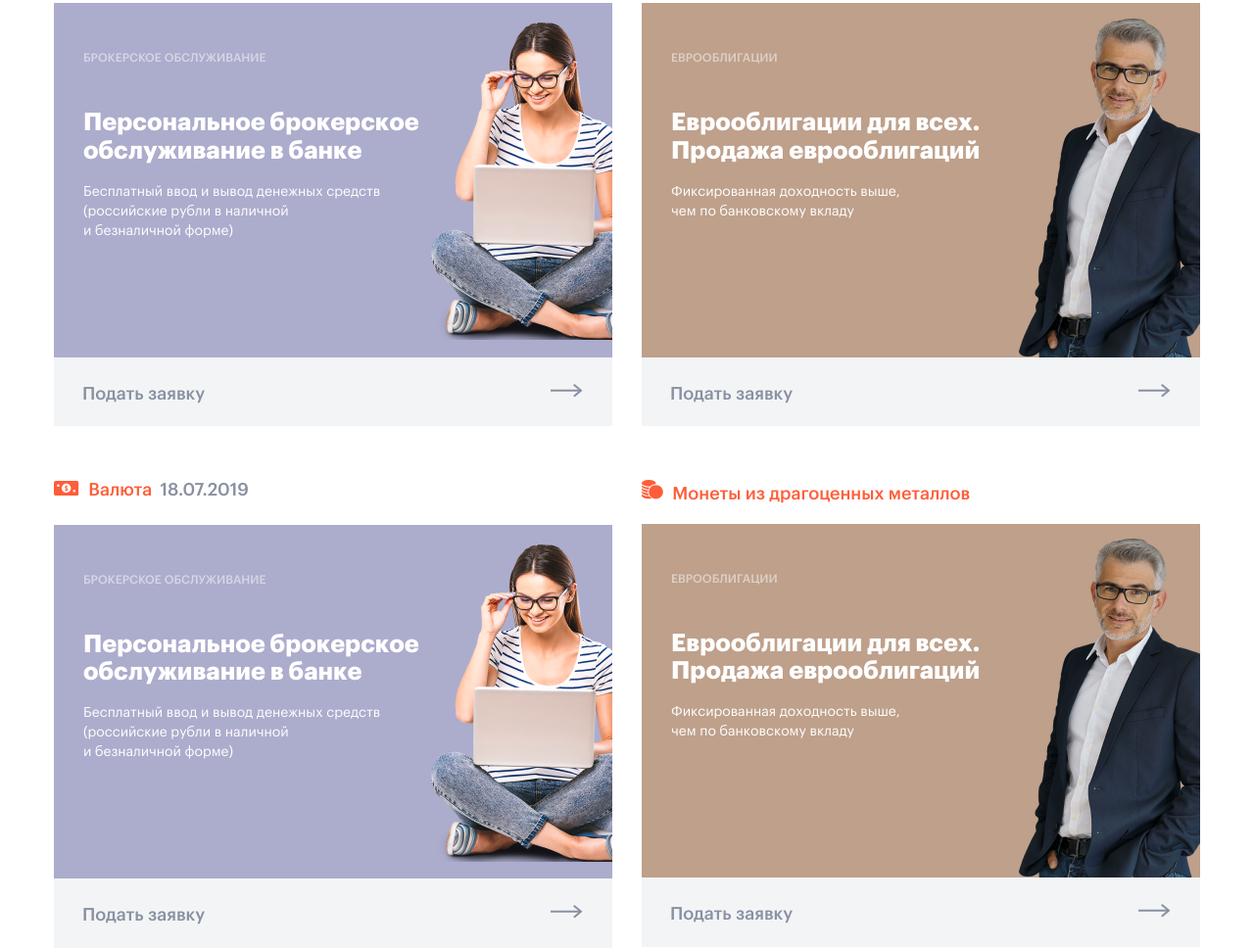
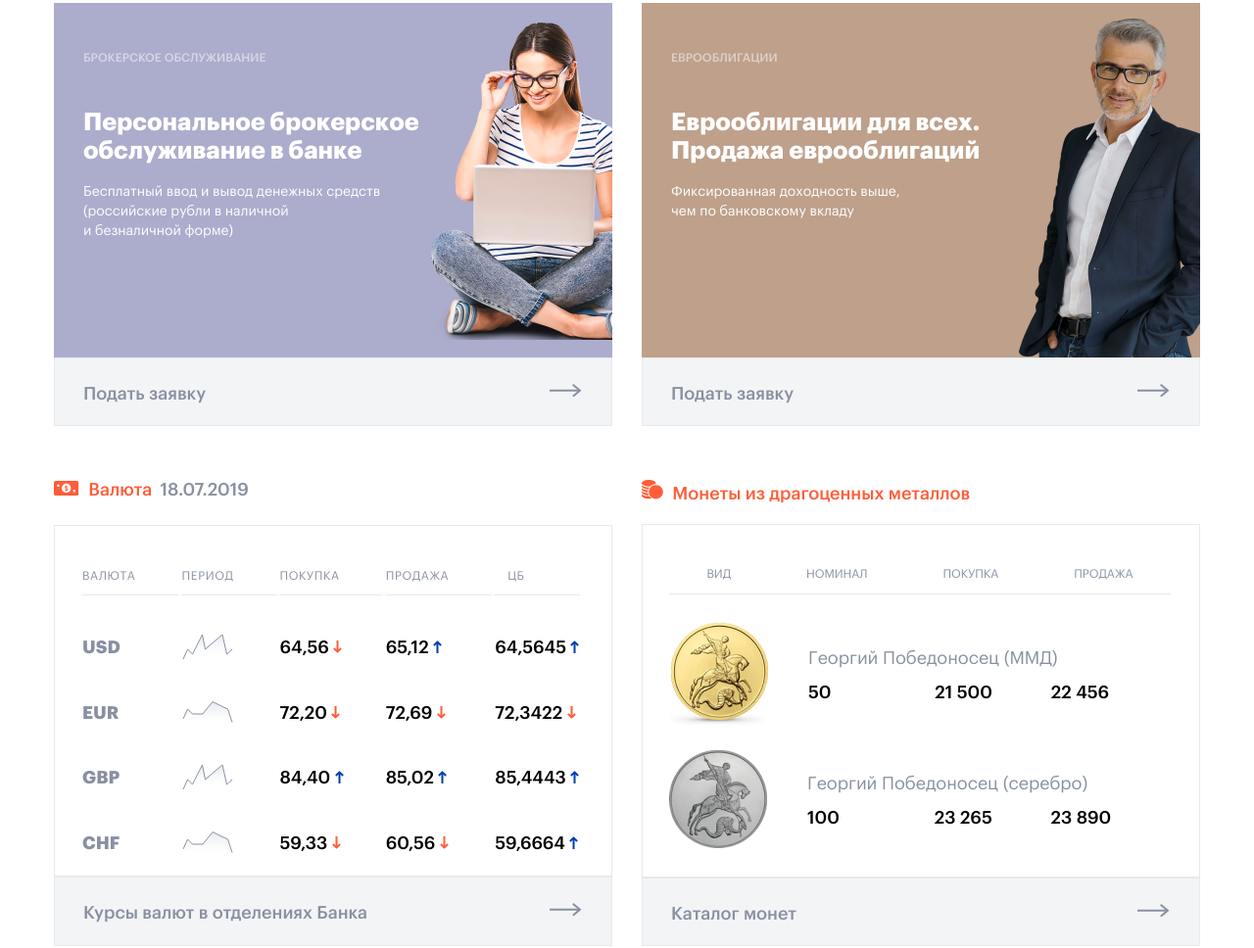
Before and after one commit to VladimirChernovv/VladimirChernovv.github.io-investment-center, a website: page app/index.html in a window 1280 px wide. Shown: the part 148-1116 px from the top of the page at 98% size. Drawn offline with nearby package versions, Linux system fonts and the light colour scheme; files whose address does not match are found by name; a web font is replaced by a local one.

Commit message:
Доверстал блок Рынок ценных бумаг

```diff
--- a/app/index.html
+++ b/app/index.html
@@ -97,15 +97,47 @@
             <img src="../img/market/bill.svg" alt="bill">
             Валюта <span>18.07.2019</span>
           </div>
-          <div class="services__card">
-            <p class="services__suptitle">Брокерское обслуживание</p>
-            <h3 class="services__subtitle">Персональное брокерское обслуживание в банке</h3>
-            <p class="services__benefit">
-              Бесплатный ввод и вывод денежных средств (российские рубли в наличной<br> и безналичной форме)
-            </p>
+          <div class="services__table">
+            <table>
+              <tr>
+                <th>Валюта</th>
+                <th>Период</th>
+                <th>Покупка</th>
+                <th>Продажа</th>
+                <th>Цб</th>
+              </tr>
+              <tr>
+                <td class="services__unit">USD</td>
+                <td><img src="../img/market/vector-1.svg" alt="vector-1"></td>
+                <td>64,56 <img src="../img/market/arrow-down.svg" alt="arrow-down"></td>
+                <td>65,12 <img src="../img/market/arrow-up.svg" alt="arrow-up"></td>
+                <td>64,5645 <img src="../img/market/arrow-up.svg" alt="arrow-up"></td>
+              </tr>
+              <tr>
+                <td class="services__unit">EUR</td>
+                <td><img src="../img/market/vector-2.svg" alt="vector-2"></td>
+                <td>72,20 <img src="../img/market/arrow-down.svg" alt="arrow-down"></td>
+                <td>72,69 <img src="../img/market/arrow-down.svg" alt="arrow-down"></td>
+                <td>72,3422 <img src="../img/market/arrow-down.svg" alt="arrow-down"></td>
+              </tr>
+              <tr>
+                <td class="services__unit">GBP</td>
+                <td><img src="../img/market/vector-3.svg" alt="vector-3"></td>
+                <td>84,40 <img src="../img/market/arrow-up.svg" alt="arrow-up"></td>
+                <td>85,02 <img src="../img/market/arrow-up.svg" alt="arrow-up"></td>
+                <td>85,4443 <img src="../img/market/arrow-up.svg" alt="arrow-up"></td>
+              </tr>
+              <tr>
+                <td class="services__unit">CHF</td>
+                <td><img src="../img/market/vector-4.svg" alt="vector-4"></td>
+                <td>59,33 <img src="../img/market/arrow-down.svg" alt="arrow-down"></td>
+                <td>60,56 <img src="../img/market/arrow-down.svg" alt="arrow-down"></td>
+                <td>59,6664 <img src="../img/market/arrow-up.svg" alt="arrow-up"></td>
+              </tr>
+            </table>
           </div>
           <div class="services__request">
-            <a class="services__action" href="#">Подать заявку</a>
+            <a class="services__action" href="#">Курсы валют в отделениях Банка</a>
             <a class="services__arrow" href="#">
               <img class="services__img" src="../img/market/arrow.svg" alt="arrow">
             </a>
@@ -117,15 +149,34 @@
             <img src="../img/market/coins.svg" alt="coin">
             Монеты из драгоценных металлов
           </div>
-          <div class="services__card euro-card">
-            <p class="services__suptitle">Еврооблигации</p>
-            <h3 class="services__subtitle">Еврооблигации для всех. Продажа еврооблигаций</h3>
-            <p class="services__benefit">
-              Фиксированная доходность выше,<br> чем по банковскому вкладу
-            </p>
+          <div class="services__metals">
+            <div class="services__information">
+              <p>Вид</p>
+              <p>Номинал</p>
+              <p>Покупка</p>
+              <p>Продажа</p>
+            </div>
+            <div class="services__cell">
+              <img src="../img/market/gold.png" alt="gold">
+              <div class="services__data">
+                <p class="services__george">Георгий Победоносец (ММД)</p>
+                <span class="services__value">50</span>
+                <span class="services__buy">21 500</span>
+                <span class="services__sale">22 456</span>
+              </div>
+            </div>
+            <div class="services__cell lower">
+              <img src="../img/market/silver.png" alt="gold">
+              <div class="services__data">
+                <p class="services__george silver">Георгий Победоносец (серебро)</p>
+                <span class="services__value left">100</span>
+                <span class="services__buy">23 265</span>
+                <span class="services__sale">23 890</span>
+              </div>
+            </div>
           </div>
           <div class="services__request">
-            <a class="services__action" href="#">Подать заявку</a>
+            <a class="services__action" href="#">Каталог монет</a>
             <a class="services__arrow" href="#">
               <img class="services__img" src="../img/market/arrow.svg" alt="arrow">
             </a>
--- a/app/scss/style.scss
+++ b/app/scss/style.scss
@@ -97,6 +97,95 @@
 				line-height: 20px;
 			}
 	}
+
+	&__table {
+		border: 1px solid rgba(136, 144, 161, 0.2);
+		padding: 42px 29px 18px 25px;
+		th {
+			font-weight: 400;
+			font-size: 12px;
+			line-height: 13px;
+			letter-spacing: 0.05em;
+			text-transform: uppercase;
+			color: #8890A1;
+			border-bottom: 1px solid #e7e9ec;
+			padding-bottom: 12px;
+			padding-right: 44px;
+		}
+
+		td {
+			font-weight: 500;
+			font-size: 18px;
+			line-height: 18px;
+			color: #000000;
+			padding-top: 36px;
+			padding-bottom: 0;
+		}
+
+		.services__unit {
+			font-weight: 900;
+			font-size: 18px;
+			// line-height: 20px;
+			// letter-spacing: 0.05em;
+			text-transform: uppercase;
+			color: #8890A1;
+		}
+	}
+
+	&__metals {
+		border: 1px solid #e7e9ec;
+		padding: 44px 29px 29px 27px;
+		.services__information {
+			display: flex;
+			font-weight: normal;
+			font-size: 12px;
+			// line-height: 13px;
+			// letter-spacing: 0.05em;
+			text-transform: uppercase;
+			color: #8890A1;
+			border-bottom: 1px solid #e7e9ec;
+			padding-bottom: 12px;
+			justify-content: space-around;
+		}
+		.services__cell {
+			display: flex;
+			// align-items: center;
+			margin-top: 29px;
+			img {
+				margin-right: 41px;
+			}
+			.services__data {
+				font-weight: 400;
+				font-size: 18px;
+				color: #8890A1;
+				text-transform: none;
+				.services__george {
+					margin: 26px 0 15px 0;
+				}
+				.silver {
+					margin-top: 24px;
+				}
+				span {
+					font-weight: 500;
+					color: #000;
+				}
+				.services__value {
+					margin-right: 101px;
+				}
+				.services__buy {
+					margin-right: 55px
+				}
+				.left {
+					margin-right: 92px;
+				}
+			}
+		}
+	}
+
+	.lower {
+			margin-top: 25px;
+	}
+
 	.euro-card {
 		background: #bea08b url(../img/market/man.png) no-repeat right bottom;
 		padding-bottom: 139px;
@@ -104,9 +193,10 @@
 	&__request {
 		background-color: #f3f4f6;
 		width: 570px;
-		padding: 27px 30px 23px 29px;
+		padding: 26px 30px 22px 29px;
 		display: flex;
 		justify-content: space-between;
+		border: 1px solid #e7e9ec;
 		.services__action {
 			font-weight: 500;
 			font-size: 18px;
```
Also changed, not shown: app/css/style.min.css, app/img/market/arrow-down.svg (added), app/img/market/arrow-up.svg (added), app/img/market/gold.png (added), app/img/market/silver.png (added), app/img/market/vector-1.svg (added), app/img/market/vector-2.svg (added), app/img/market/vector-3.svg (added), app/img/market/vector-4.svg (added).
